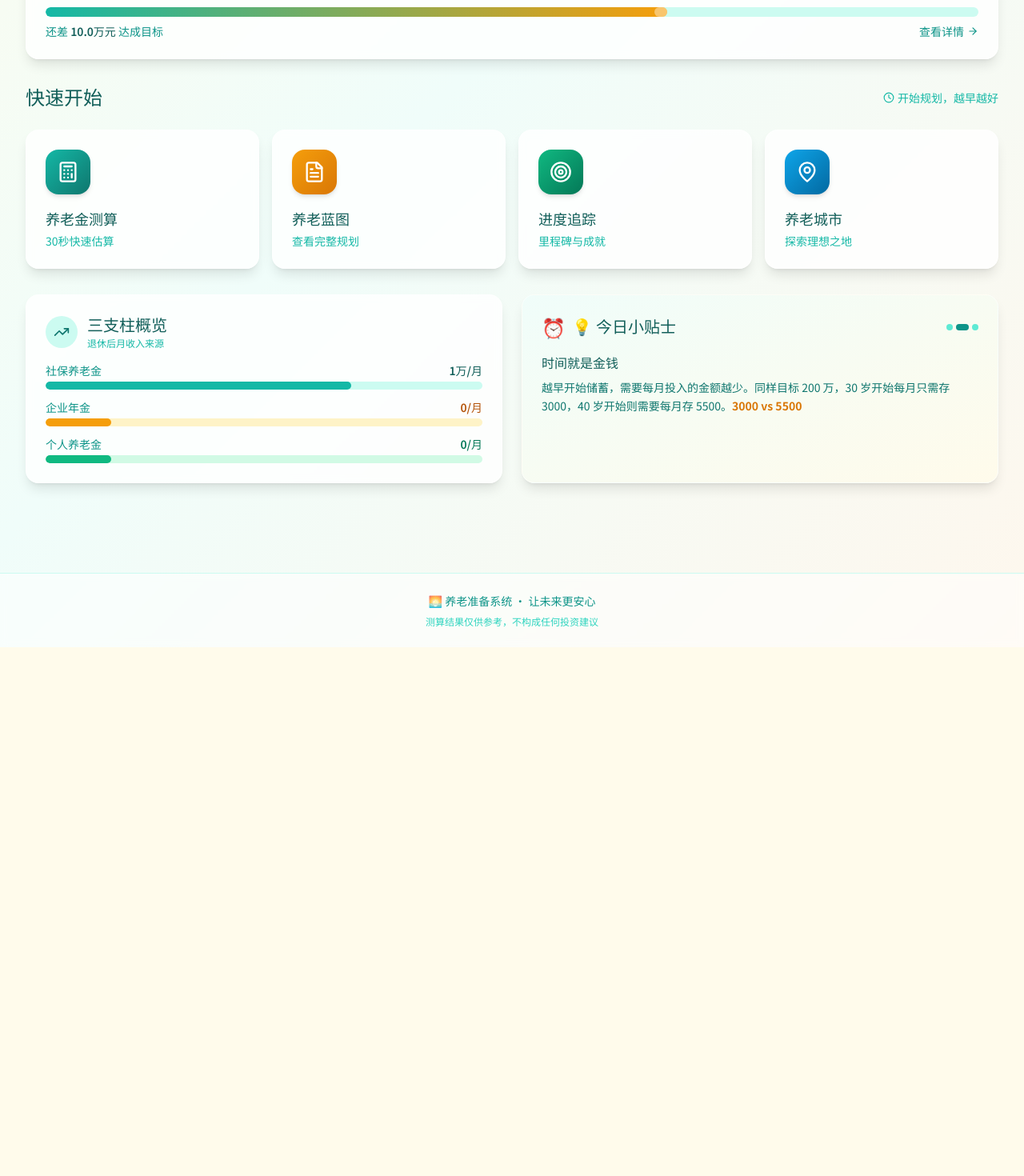
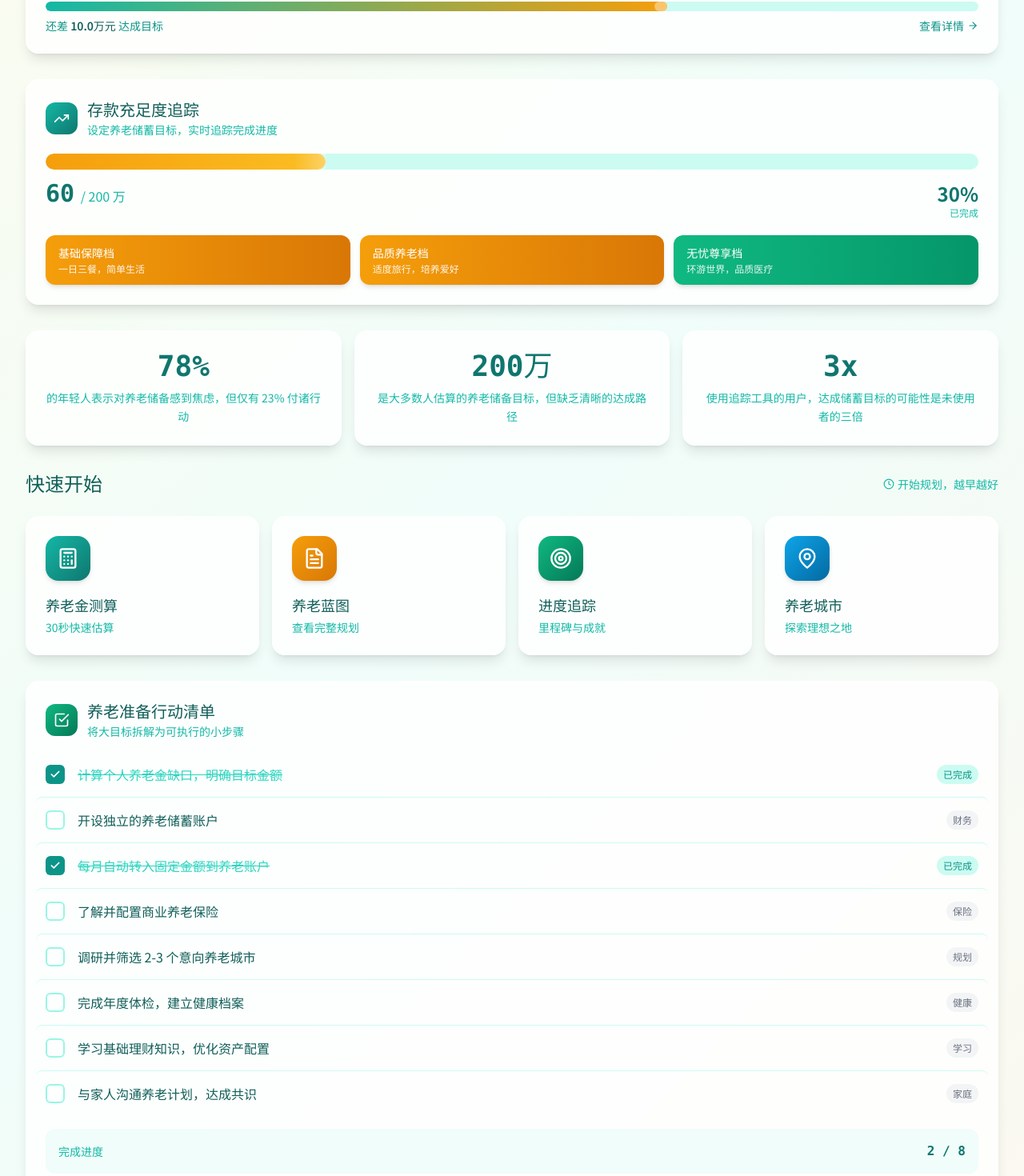
Before and after one commit to edward-718/retirement-planning, a React (Vite) app: page / in a window 1280 px wide. Shown: the part 739-2209 px from the top of the page at 80% size. Before the commit the page ends 1548 px from the top, so only its background shows below. Built offline with nearby package versions, Linux system fonts and the light colour scheme.

Commit message:
Upload src/pages/Dashboard/index.tsx

```diff
--- a/src/pages/Dashboard/index.tsx
+++ b/src/pages/Dashboard/index.tsx
@@ -2,15 +2,33 @@ import { useStore } from '@/store/useStore';
 import { formatMoneyShort, formatMoney } from '@/utils/format';
 import CircularProgress from '@/components/charts/CircularProgress';
 import AnimatedNumber from '@/components/ui/AnimatedNumber';
-import { Calculator, FileText, Target, MapPin, TrendingUp, Wallet, AlertTriangle, PiggyBank, ArrowRight, Sparkles, Clock, Award } from 'lucide-react';
+import { Calculator, FileText, Target, MapPin, TrendingUp, Wallet, AlertTriangle, PiggyBank, ArrowRight, Sparkles, Clock, Award, Check, CheckSquare, Square } from 'lucide-react';
 import { useNavigate } from 'react-router-dom';
 import { useEffect, useState } from 'react';
+
+interface CheckTask {
+  id: number;
+  text: string;
+  tag: string;
+  done: boolean;
+}
 
 export default function Dashboard() {
   const navigate = useNavigate();
   const { progress, profile, calculationResult, calculate } = useStore();
   const [loaded, setLoaded] = useState(false);
   const [showWelcome, setShowWelcome] = useState(false);
+  const [demoProgress, setDemoProgress] = useState(30);
+  const [checkTasks, setCheckTasks] = useState<CheckTask[]>([
+    { id: 0, text: '计算个人养老金缺口，明确目标金额', tag: '基础', done: true },
+    { id: 1, text: '开设独立的养老储蓄账户', tag: '财务', done: false },
+    { id: 2, text: '每月自动转入固定金额到养老账户', tag: '习惯', done: true },
+    { id: 3, text: '了解并配置商业养老保险', tag: '保险', done: false },
+    { id: 4, text: '调研并筛选 2-3 个意向养老城市', tag: '规划', done: false },
+    { id: 5, text: '完成年度体检，建立健康档案', tag: '健康', done: false },
+    { id: 6, text: '学习基础理财知识，优化资产配置', tag: '学习', done: false },
+    { id: 7, text: '与家人沟通养老计划，达成共识', tag: '家庭', done: false },
+  ]);
 
   useEffect(() => {
     if (!calculationResult) {
@@ -100,6 +118,12 @@ export default function Dashboard() {
     return () => clearInterval(interval);
   }, [tips.length]);
 
+  const toggleCheckTask = (id: number) => {
+    setCheckTasks(prev => prev.map(t => t.id === id ? { ...t, done: !t.done } : t));
+  };
+
+  const doneCount = checkTasks.filter(t => t.done).length;
+
   if (!loaded) return null;
 
   return (
@@ -108,10 +132,10 @@ export default function Dashboard() {
         <div className="text-center mb-8 animate-fade-in-up">
           <div className="inline-flex items-center gap-2 px-4 py-2 bg-gradient-to-r from-gold-100 to-amber-100 rounded-full mb-4">
             <Sparkles size={16} className="text-gold-600" />
-            <span className="text-sm text-teal-700 font-medium">欢迎回来！今天也要为未来努力 💪</span>
+            <span className="text-sm text-teal-700 font-medium">欢迎回来！今天也要为未来努力</span>
           </div>
           <h1 className="font-serif text-3xl md:text-4xl font-bold text-teal-900 mb-2">
-            你好，未来的你会感谢现在的自己 🌟
+            你好，未来的你会感谢现在的自己
           </h1>
           <p className="text-teal-600 text-base sm:text-lg">
             距离 <span className="font-semibold text-teal-800"><AnimatedNumber value={profile.expectedRetirementAge} formatter={(v) => v.toString()} /></span> 岁退休还有{' '}
@@ -125,7 +149,7 @@ export default function Dashboard() {
           <div className="card p-6 sm:p-8 w-full sm:w-auto">
             <CircularProgress
               percentage={progress.progressPercentage}
-              size={220}
+              size={180}
               title="养老进度"
               subtitle={`已完成 ${formatMoneyShort(progress.currentSavings)} / ${formatMoneyShort(progress.totalTarget)}`}
             />
@@ -215,6 +239,76 @@ export default function Dashboard() {
         </div>
       )}
 
+      {/* 存款充足度追踪（新增） */}
+      <div className="card p-6 animate-fade-in-up">
+        <div className="flex items-center gap-3 mb-5">
+          <div className="w-10 h-10 rounded-xl bg-gradient-to-br from-teal-500 to-teal-700 flex items-center justify-center">
+            <TrendingUp size={20} className="text-white" />
+          </div>
+          <div>
+            <h3 className="font-serif text-lg sm:text-xl font-bold text-teal-800">存款充足度追踪</h3>
+            <p className="text-teal-500 text-sm">设定养老储蓄目标，实时追踪完成进度</p>
+          </div>
+        </div>
+        <div className="w-full h-5 bg-teal-100 rounded-full overflow-hidden relative">
+          <div
+            className="h-full rounded-full transition-all duration-1000 relative"
+            style={{
+              width: `${demoProgress}%`,
+              background: demoProgress < 50
+                ? 'linear-gradient(90deg, #f59e0b, #fbbf24)'
+                : demoProgress < 80
+                  ? 'linear-gradient(90deg, #fbbf24, #10b981)'
+                  : 'linear-gradient(90deg, #10b981, #34d399)'
+            }}
+          >
+            <div className="absolute right-0 top-0 bottom-0 w-10 bg-gradient-to-l from-white/30 to-transparent" />
+          </div>
+        </div>
+        <div className="flex justify-between items-baseline mt-3">
+          <div>
+            <span className="text-2xl sm:text-3xl font-bold font-mono text-teal-700">
+              <AnimatedNumber value={Math.round(200 * demoProgress / 100)} formatter={(v) => v.toString()} />
+            </span>
+            <span className="text-teal-500 ml-1"> / 200 万</span>
+          </div>
+          <div className="text-right">
+            <span className="text-xl sm:text-2xl font-bold text-teal-700">{demoProgress}%</span>
+            <span className="text-xs text-teal-500 block">已完成</span>
+          </div>
+        </div>
+        <div className="flex gap-3 mt-5 flex-wrap">
+          {[
+            { label: '基础保障档', sub: '30%', value: 30, color: 'from-amber-500 to-amber-600', desc: '一日三餐，简单生活' },
+            { label: '品质养老档', sub: '55%', value: 55, color: 'from-gold-500 to-gold-600', desc: '适度旅行，培养爱好' },
+            { label: '无忧尊享档', sub: '85%', value: 85, color: 'from-emerald-500 to-emerald-600', desc: '环游世界，品质医疗' },
+          ].map(btn => (
+            <button
+              key={btn.value}
+              onClick={() => setDemoProgress(btn.value)}
+              className={`flex-1 min-w-[100px] px-4 py-3 rounded-xl text-sm font-medium text-white bg-gradient-to-r ${btn.color} shadow-md hover:shadow-lg transition-all hover:scale-105 active:scale-95 text-left`}
+            >
+              <div className="font-bold">{btn.label}</div>
+              <div className="text-xs opacity-90 mt-0.5">{btn.desc}</div>
+            </button>
+          ))}
+        </div>
+      </div>
+
+      {/* 洞察数据卡片（新增） */}
+      <div className="grid grid-cols-1 sm:grid-cols-3 gap-4 animate-fade-in-up">
+        {[
+          { number: '78%', label: '的年轻人表示对养老储备感到焦虑，但仅有 23% 付诸行动' },
+          { number: '200万', label: '是大多数人估算的养老储备目标，但缺乏清晰的达成路径' },
+          { number: '3x', label: '使用追踪工具的用户，达成储蓄目标的可能性是未使用者的三倍' },
+        ].map((item, idx) => (
+          <div key={idx} className="card p-6 text-center">
+            <p className="text-3xl sm:text-4xl font-bold font-mono text-teal-700 mb-2">{item.number}</p>
+            <p className="text-sm text-teal-500 leading-relaxed">{item.label}</p>
+          </div>
+        ))}
+      </div>
+
       <div>
         <div className="flex items-center justify-between mb-4 sm:mb-6">
           <h2 className="font-serif text-xl sm:text-2xl font-bold text-teal-800 animate-fade-in-up">快速开始</h2>
@@ -237,6 +331,50 @@ export default function Dashboard() {
               <p className="text-teal-500 text-xs sm:text-sm">{action.desc}</p>
             </button>
           ))}
+        </div>
+      </div>
+
+      {/* Checkbox 任务清单（新增） */}
+      <div className="card p-5 sm:p-6 animate-fade-in-up">
+        <div className="flex items-center gap-3 mb-4">
+          <div className="w-10 h-10 rounded-xl bg-gradient-to-br from-emerald-500 to-emerald-700 flex items-center justify-center">
+            <CheckSquare size={20} className="text-white" />
+          </div>
+          <div>
+            <h3 className="font-serif text-lg sm:text-xl font-bold text-teal-800">养老准备行动清单</h3>
+            <p className="text-teal-500 text-sm">将大目标拆解为可执行的小步骤</p>
+          </div>
+        </div>
+        <ul className="divide-y divide-teal-100">
+          {checkTasks.map((task) => (
+            <li
+              key={task.id}
+              className="flex items-center gap-4 py-4 cursor-pointer group hover:bg-teal-50/50 -mx-3 px-3 rounded-lg transition-colors"
+              onClick={() => toggleCheckTask(task.id)}
+            >
+              <div className={`w-6 h-6 rounded-md flex items-center justify-center flex-shrink-0 transition-all duration-200 ${
+                task.done
+                  ? 'bg-teal-600 text-white'
+                  : 'border-2 border-teal-200 text-transparent group-hover:border-teal-400'
+              }`}>
+                <Check size={14} strokeWidth={3} />
+              </div>
+              <span className={`flex-1 text-sm sm:text-base transition-colors ${task.done ? 'text-teal-400 line-through' : 'text-teal-800'}`}>
+                {task.text}
+              </span>
+              <span className={`text-xs px-2 py-1 rounded-full font-medium flex-shrink-0 ${
+                task.done ? 'bg-teal-100 text-teal-600' : 'bg-gray-100 text-gray-500'
+              }`}>
+                {task.done ? '已完成' : task.tag}
+              </span>
+            </li>
+          ))}
+        </ul>
+        <div className="mt-4 p-4 bg-teal-50 rounded-xl flex justify-between items-center">
+          <span className="text-sm text-teal-500">完成进度</span>
+          <span className="font-bold text-teal-700 font-mono">
+            {doneCount} / {checkTasks.length}
+          </span>
         </div>
       </div>
 
@@ -301,7 +439,7 @@ export default function Dashboard() {
           <div className="flex items-center justify-between mb-4">
             <div className="flex items-center gap-2">
               <span className="text-2xl">{tips[currentTip].icon}</span>
-              <h3 className="font-serif text-lg sm:text-xl font-bold text-teal-800">💡 今日小贴士</h3>
+              <h3 className="font-serif text-lg sm:text-xl font-bold text-teal-800">今日小贴士</h3>
             </div>
             <div className="flex gap-1">
               {tips.map((_, idx) => (
@@ -316,8 +454,12 @@ export default function Dashboard() {
           <div className="space-y-2">
             <p className="font-semibold text-teal-800">{tips[currentTip].title}</p>
             <p className="text-teal-700 text-sm leading-relaxed">
-              {tips[currentTip].content.replace(tips[currentTip].highlight, `<span class="font-bold text-gold-600">${tips[currentTip].highlight}</span>`)}
-              <span className="font-bold text-gold-600">{tips[currentTip].highlight}</span>
+              {tips[currentTip].content.split(tips[currentTip].highlight).map((part, i, arr) => (
+                <span key={i}>
+                  {part}
+                  {i < arr.length - 1 && <span className="font-bold text-gold-600">{tips[currentTip].highlight}</span>}
+                </span>
+              ))}
             </p>
           </div>
         </div>
@@ -327,11 +469,11 @@ export default function Dashboard() {
         <div className="card p-6 bg-gradient-to-r from-teal-600 to-teal-700 text-white animate-fade-in-up">
           <div className="flex flex-col sm:flex-row items-center justify-between gap-4">
             <div className="text-center sm:text-left">
-              <h3 className="font-serif text-xl font-bold mb-2">📊 开始你的养老规划之旅</h3>
+              <h3 className="font-serif text-xl font-bold mb-2">开始你的养老规划之旅</h3>
               <p className="text-teal-100 text-sm">只需 30 秒，AI 将为你生成专属养老蓝图</p>
             </div>
-            <button onClick={() => navigate('/calculator')} className="btn-gold text-white">
-              立即测算
+            <button onClick={() => navigate('/blueprint')} className="btn-gold text-white">
+              查看蓝图
             </button>
           </div>
         </div>
```
